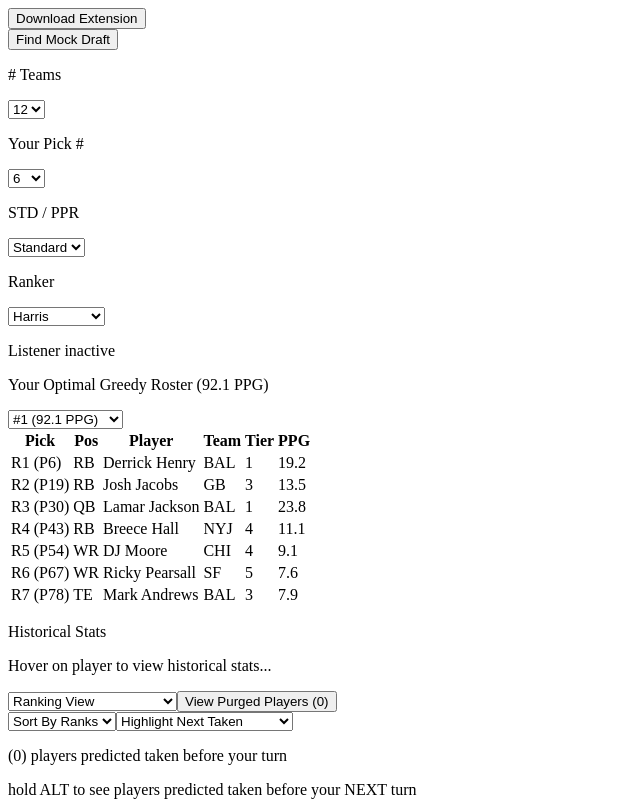
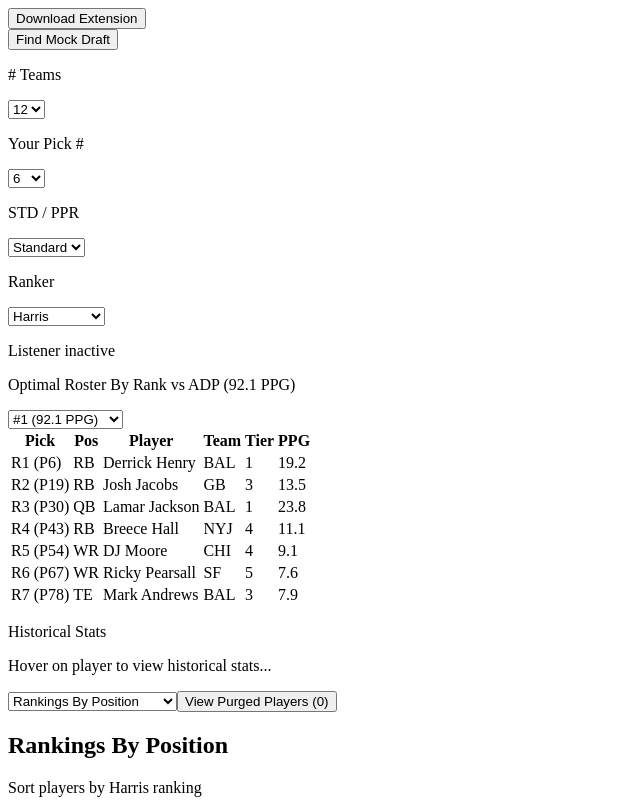
Before and after one commit to tlskins/ff-draft-dashboard, a Next.js app: page / in a window 1280 px wide. Shown: the top 801 px of the page, without its empty margins (0-640 px from the left). Built offline with nearby package versions, Linux system fonts and the light colour scheme.

Commit message:
chore: ux

```diff
--- a/components/positionRankings.tsx
+++ b/components/positionRankings.tsx
@@ -156,17 +156,20 @@ const PositionRankings = ({
             <select
               className="p-1 m-1 border rounded bg-blue-100 shadow"
               value={draftView}
+              disabled={isEditingCustomRanking}
               onChange={ e => setDraftView(e.target.value as DraftView) }
             >
               { Object.values(DraftView).map( (view: DraftView) => <option key={view} value={ view }> { view } </option>) }
             </select>
 
+            { draftView === DraftView.RANKING && (
               <button
                 className="p-1 m-1 border rounded bg-red-500 text-white shadow hover:bg-red-600"
                 onClick={() => setShowPurgedModal(true)}
               >
                 View Purged Players ({purgedCount})
               </button>
+            ) }
           </div>
         </div>
       </div>
--- a/components/views/ADPView.tsx
+++ b/components/views/ADPView.tsx
@@ -2,8 +2,6 @@ import React, { useMemo, useState, useEffect } from 'react'
 import { Player, FantasySettings, BoardSettings } from '../../types'
 import { getPlayerAdp, getPlayerMetrics, getRoundIdxForPickNum, PlayerRanks } from '../../behavior/draft'
 import { getPosStyle, getTierStyle } from '../../behavior/styles'
-
-let viewPlayerIdTimer: NodeJS.Timeout
 
 interface ADPViewProps {
   playerRanks: PlayerRanks
@@ -197,17 +195,10 @@ const ADPView: React.FC<ADPViewProps> = ({
                     className={`p-2 rounded shadow-sm cursor-pointer transition-colors ${bgColor} ${cardBorderStyle}`}
                     onClick={() => onSelectPlayer(player)}
                     onMouseEnter={() => {
-                      if (viewPlayerIdTimer) {
-                        clearTimeout(viewPlayerIdTimer)
-                      }
-                      viewPlayerIdTimer = setTimeout(() => {
-                        setViewPlayerId(player.id)
-                      }, 250)
+                      setViewPlayerId(player.id)
                     }}
                     onMouseLeave={() => {
-                      if (viewPlayerIdTimer) {
-                        clearTimeout(viewPlayerIdTimer)
-                      }
+                      setViewPlayerId('')
                     }}
                   >
                     <div className="flex flex-col text-center items-center">
--- a/components/views/BestAvailByRoundView.tsx
+++ b/components/views/BestAvailByRoundView.tsx
@@ -56,8 +56,9 @@ const BestAvailByRoundView = ({
       {/* Info text for best available by round view */}
       <div className="flex flex-row mb-4 align-center">
         <div className="flex flex-col text-left">
+          <h2 className="text-2xl font-bold">Best Available By Round</h2>
           <p className="text-xs mt-1 font-semibold text-blue-600">
-            Showing predicted players available to you by round
+            Showing best predicted players available to you by round
           </p>
         </div>
       </div>
--- a/components/views/EditRankingsView.tsx
+++ b/components/views/EditRankingsView.tsx
@@ -93,24 +93,30 @@ const EditRankingsView = ({
       {/* Controls for edit rankings view */}
       <div className="flex flex-row mb-4 align-center">
         <div className="flex flex-col text-left">
+          <h2 className="text-2xl font-bold">Edit Rankings</h2>
+          <p className="text-sm text-gray-600">
+            Drag players to reorder rankings • Drag tier handles to adjust tier boundaries
+          </p>
+          <div className="flex flex-col">
+            <span className="p-1 m-1 text-sm font-semibold text-green-600">
+              Drag players to reorder rankings • Drag tier handles to adjust tier boundaries
+            </span>
             <div className="flex flex-row">
               <button
-                className="p-1 m-1 border rounded bg-red-500 text-white shadow hover:bg-red-600"
+                  className="p-2 m-1 border rounded-md bg-green-500 text-white hover:bg-blue-600"
                   onClick={onFinishCustomRanking}
                 >
                   Finish Editing
               </button>
-            <span className="p-1 m-1 text-sm font-semibold text-green-600">
-              Drag players to reorder rankings • Drag tier handles to adjust tier boundaries
-            </span>
               { hasCustomRanking &&
                 <button
-                  className="p-1 m-1 border rounded bg-gray-500 text-white shadow hover:bg-gray-600"
+                    className="p-2 m-1 border rounded-md bg-gray-500 text-white hover:bg-blue-600"
                     onClick={onClearCustomRanking}
                   >
                     Clear Custom Rankings
                 </button>
               }
+            </div>
           </div>
         </div>
       </div>
--- a/components/views/RankingView.tsx
+++ b/components/views/RankingView.tsx
@@ -63,6 +63,10 @@ const RankingView = ({
       {/* Controls for ranking view */}
       <div className="flex flex-row mb-4 align-center">
         <div className="flex flex-col text-left">
+          <h2 className="text-2xl font-bold">Rankings By Position</h2>
+          <p className="text-sm text-gray-600">
+            Sort players by { boardSettings.ranker } ranking
+          </p>
           <div className="flex flex-row">
             <select
                 className="p-1 m-1 border rounded bg-blue-100 shadow"
--- a/pages/index.tsx
+++ b/pages/index.tsx
@@ -17,7 +17,7 @@ import { getProjectedTier } from "../behavior/draft"
 import { Player, ThirdPartyRanker, DataRanker } from "types"
 
 export enum DraftView {
-  RANKING = "Ranking View",
+  RANKING = "Rankings By Position",
   BEST_AVAILABLE = "Best Available By Round",
   CUSTOM_RANKING = "Create Custom Ranking",
 }
@@ -387,7 +387,7 @@ const Home: FC = () => {
                 <div className="flex flex-col mr-1 mb-2 text-sm px-2 py-2 bg-blue-50 shadow-md border border-blue-200">
                   <div className="flex items-center justify-between mb-2">
                     <p className="font-semibold underline">
-                      Your Optimal {currentOptimalRoster.type} Roster ({currentOptimalRoster.value.toFixed(1)} {currentOptimalRoster.metric})
+                      Optimal Roster By Rank vs ADP ({currentOptimalRoster.value.toFixed(1)} {currentOptimalRoster.metric})
                     </p>
                     {optimalRosters.length > 1 && (
                       <select
```
Lines whose indentation alone changed are shown as unchanged.
